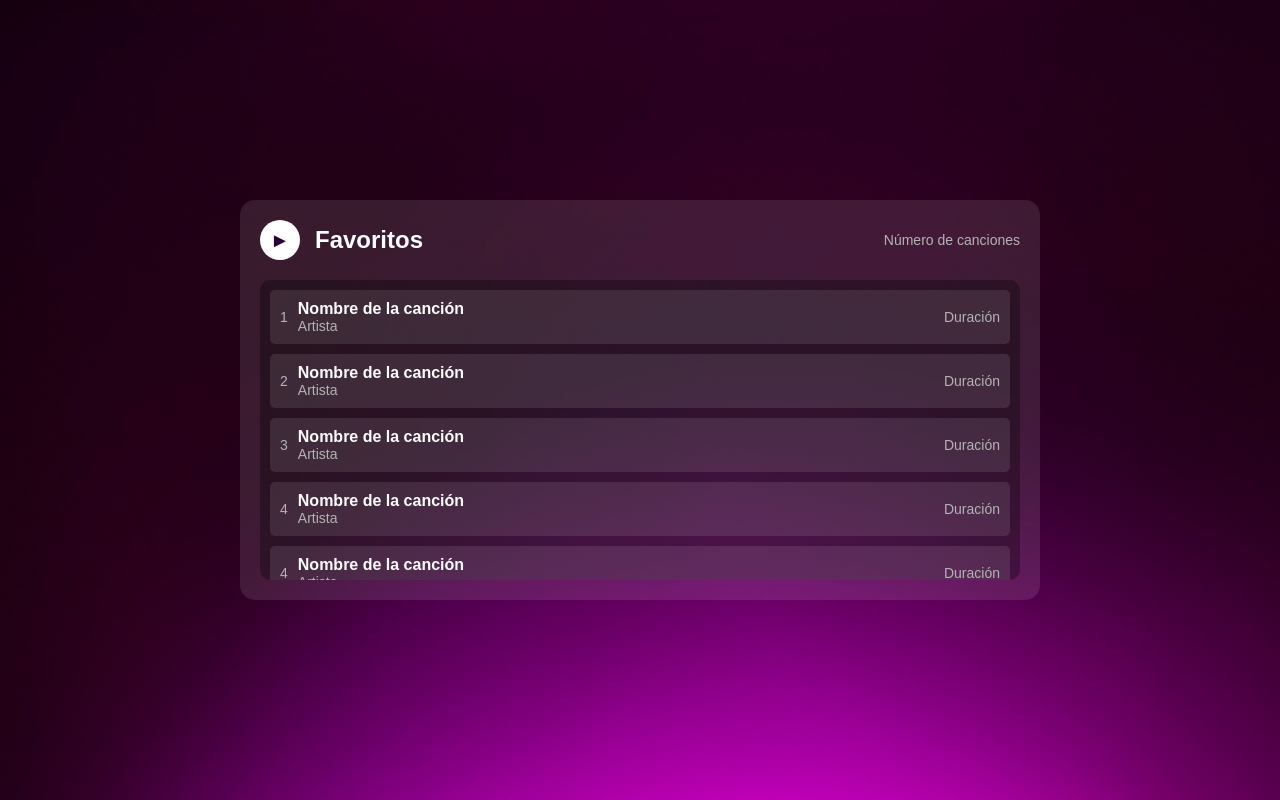
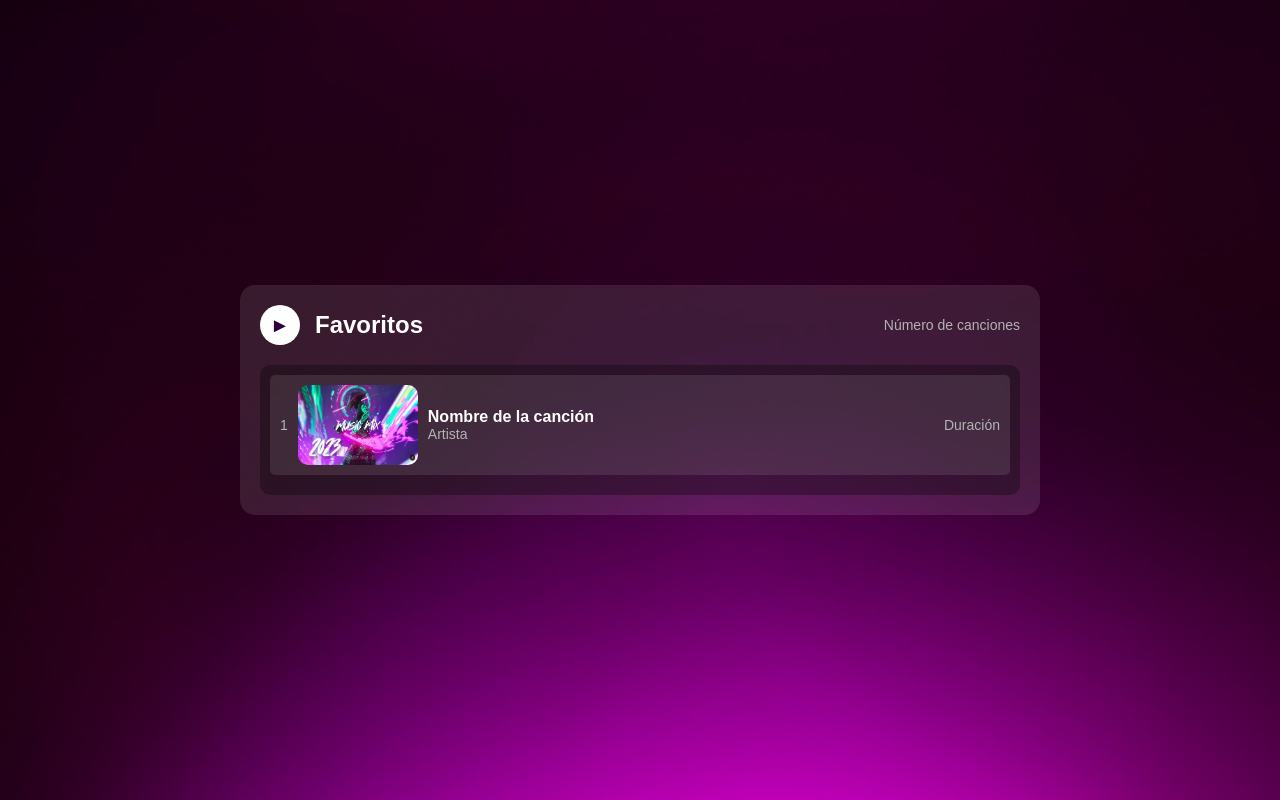
Before and after one commit to Bransteek/Music-Player, a PHP site: page /Frontend/Favoritos.html in a window 1280 px wide. Run offline with PHP 8.4, Linux system fonts and the light colour scheme.

Commit message:
image in favorite and play actions

```diff
--- a/Frontend/Favoritos.html
+++ b/Frontend/Favoritos.html
@@ -4,13 +4,13 @@
     <meta charset="UTF-8" />
     <meta name="viewport" content="width=device-width, initial-scale=1.0" />
     <title>Lista de Canciones</title>
-    <link rel="stylesheet" href="favoritos.css" />
+    <link rel="stylesheet" href="list-style.css" />
   </head>
   <body>
     <div class="container">
       <div class="header">
         <!-- hacer la funcionalidad de reproducir -->
-        <div class="play-icon">&#9658;</div>
+        <div class="play-icon" onclick="play()">&#9658;</div>
 
         <h1>Favoritos</h1>
         <p>Número de canciones</p>
@@ -18,46 +18,7 @@
       <div class="song-list">
         <div class="song-item">
           <span class="song-number">1</span>
-          <div class="song-details">
-            <div class="song-title">Nombre de la canción</div>
-            <div class="song-artist">Artista</div>
-          </div>
-          <span class="song-duration">Duración</span>
-        </div>
-        <div class="song-item">
-          <span class="song-number">2</span>
-          <div class="song-details">
-            <div class="song-title">Nombre de la canción</div>
-            <div class="song-artist">Artista</div>
-          </div>
-          <span class="song-duration">Duración</span>
-        </div>
-        <div class="song-item">
-          <span class="song-number">3</span>
-          <div class="song-details">
-            <div class="song-title">Nombre de la canción</div>
-            <div class="song-artist">Artista</div>
-          </div>
-          <span class="song-duration">Duración</span>
-        </div>
-        <div class="song-item">
-          <span class="song-number">4</span>
-          <div class="song-details">
-            <div class="song-title">Nombre de la canción</div>
-            <div class="song-artist">Artista</div>
-          </div>
-          <span class="song-duration">Duración</span>
-        </div>
-        <div class="song-item">
-          <span class="song-number">4</span>
-          <div class="song-details">
-            <div class="song-title">Nombre de la canción</div>
-            <div class="song-artist">Artista</div>
-          </div>
-          <span class="song-duration">Duración</span>
-        </div>
-        <div class="song-item">
-          <span class="song-number">4</span>
+          <img src="../Music_temp/Imagen playlist.jpg" />
           <div class="song-details">
             <div class="song-title">Nombre de la canción</div>
             <div class="song-artist">Artista</div>
@@ -67,4 +28,10 @@
       </div>
     </div>
   </body>
+
+  <script>
+    function play() {
+      window.location.href = "https://www.google.com";
+    }
+  </script>
 </html>
--- a/Frontend/favoritos.css
+++ b/Frontend/list-style.css
@@ -4,6 +4,14 @@
   padding: 0;
   box-sizing: border-box;
   font-family: Arial, sans-serif;
+}
+
+img {
+  height: 10vh;
+  width: 15vh;
+  border-radius: 10px;
+  margin: auto;
+  margin-right: 10px;
 }
 
 /* Background and container */
@@ -43,6 +51,10 @@ body {
   color: #2d003b;
   border-radius: 50%;
   font-size: 20px;
+}
+
+.play-icon:hover {
+  cursor: pointer;
 }
 
 h1 {
```
